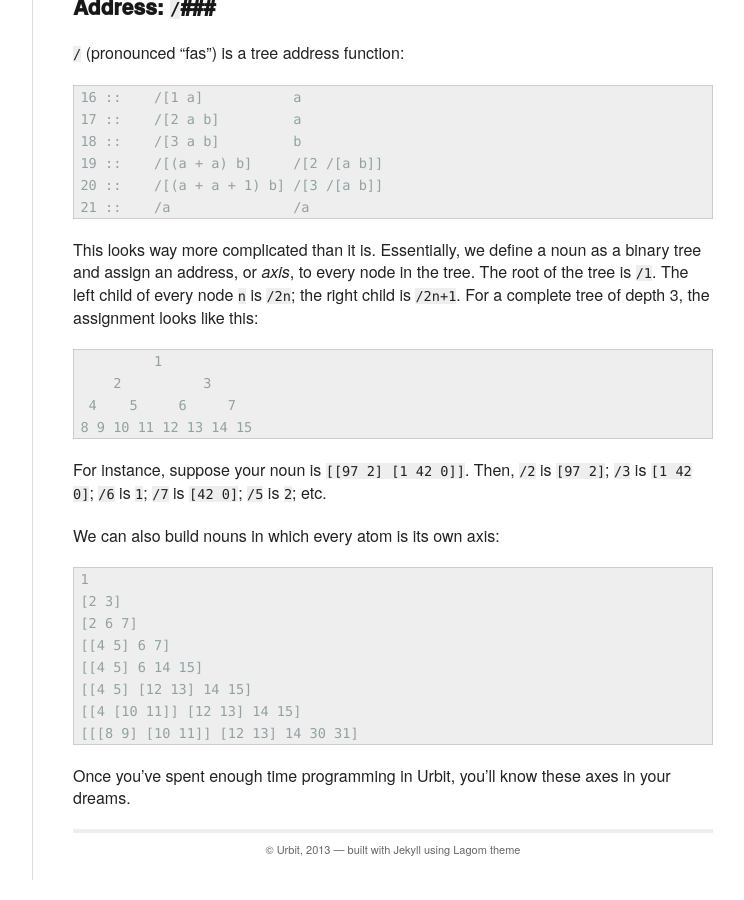
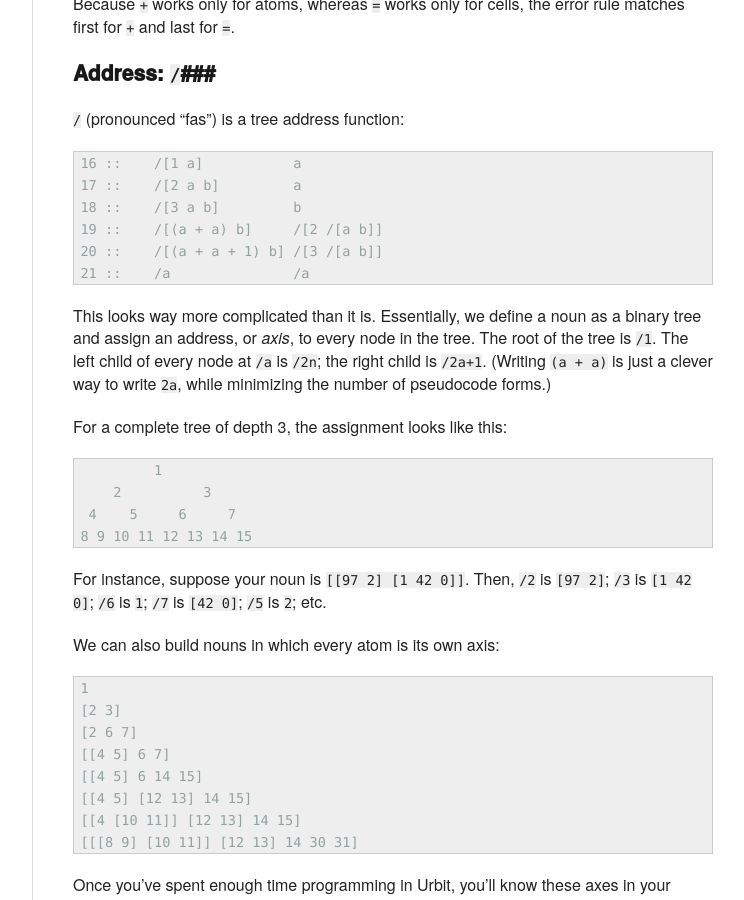
Before and after one commit to urbit/old-urbit.org, a Jekyll site: the page built from _posts/doc/2013-11-18-urbit-is-easy-ch2.markdown, in a window 1280 px wide and 900 px high, scrolled down 5338 px. Shown: the whole window, without its empty margins (378-1122 px from the left). Built offline with Jekyll 4.4.1, drawn with Linux system fonts in a browser that asks for light colours; some of the changed text lies outside the part shown.

Commit message:
Minor clarifications.

```diff
--- a/_posts/doc/2013-11-18-urbit-is-easy-ch2.markdown
+++ b/_posts/doc/2013-11-18-urbit-is-easy-ch2.markdown
@@ -173,9 +173,13 @@
 the top down, find the first left-hand side that matches `x`, and
 reduce it to the right-hand side.
 
+
 Right away we see line 5:
 
     5  ::    Nock(a)           *a
+
+When we use variable names, like `a`, in the pseudocode spec, we
+simply mean that the rule fits for any noun `a`.
 
 So `Nock(x)` is `*x`, for any noun `x`.  And how do we reduce
 `*x`?  Looking up, we see that lines 23 through 39 reduce `*x` -
@@ -279,8 +283,11 @@
 This looks way more complicated than it is.  Essentially, we
 define a noun as a binary tree and assign an address, or *axis*,
 to every node in the tree.  The root of the tree is `/1`.  The
-left child of every node `n` is `/2n`; the right child is
-`/2n+1`.  For a complete tree of depth 3, the assignment looks
+left child of every node at `/a` is `/2n`; the right child is
+`/2a+1`.  (Writing `(a + a)` is just a clever way to write `2a`,
+while minimizing the number of pseudocode forms.)
+
+For a complete tree of depth 3, the assignment looks
 like this:
 
              1
```
